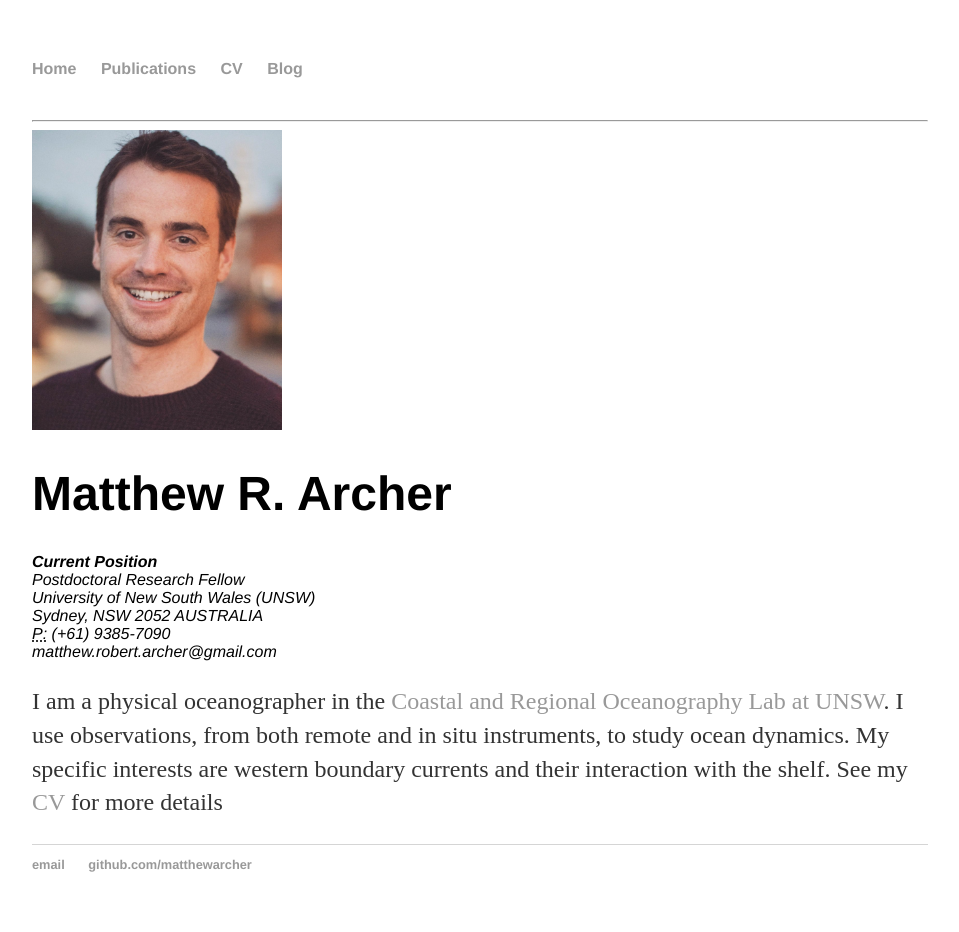
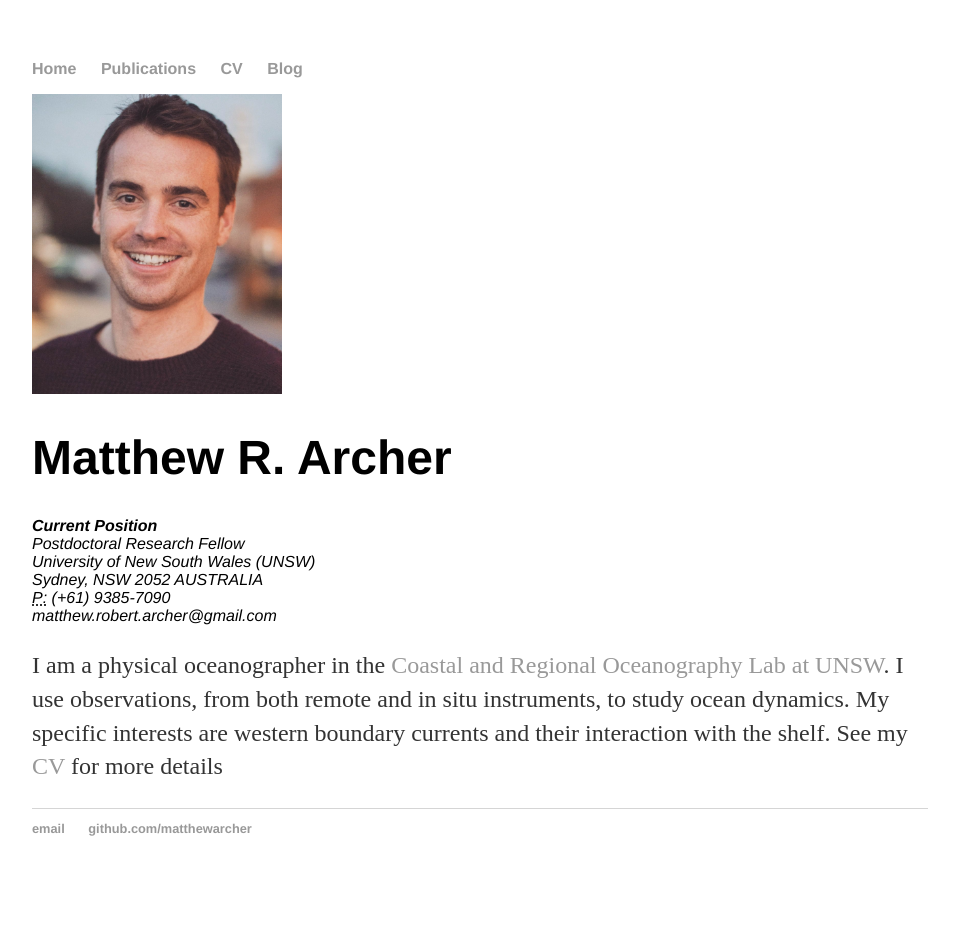
Before and after one commit to matthewarcher/matthewarcher.github.io, a Jekyll site: the page built from index.html, in a window 1280 px wide. Shown: the whole page, without its empty margins (160-1119 px from the left). Built offline with Jekyll 4.4.1, drawn with Linux system fonts in a browser that asks for light colours; after the commit the page ends 900 px from its top, so only the background shows below that.

Commit message:
Update index.html

```diff
--- a/index.html
+++ b/index.html
@@ -4,7 +4,7 @@ title: Matthew R. Archer
 ---
 <div class="blurb">
 
-        <div class="col-md-4 hidden-xs hidden-sm"><br><hr></div>
+        <!--<div class="col-md-4 hidden-xs hidden-sm"><br><hr></div>-->
         <div class="col-xs-4 center" style="padding-bottom: 0px"><img src="/Profile_Pic_1mb.PNG" class="img-circle" style="width:250px;height:300px;"></div>
 
 	<h1>Matthew R. Archer</h1>
```
